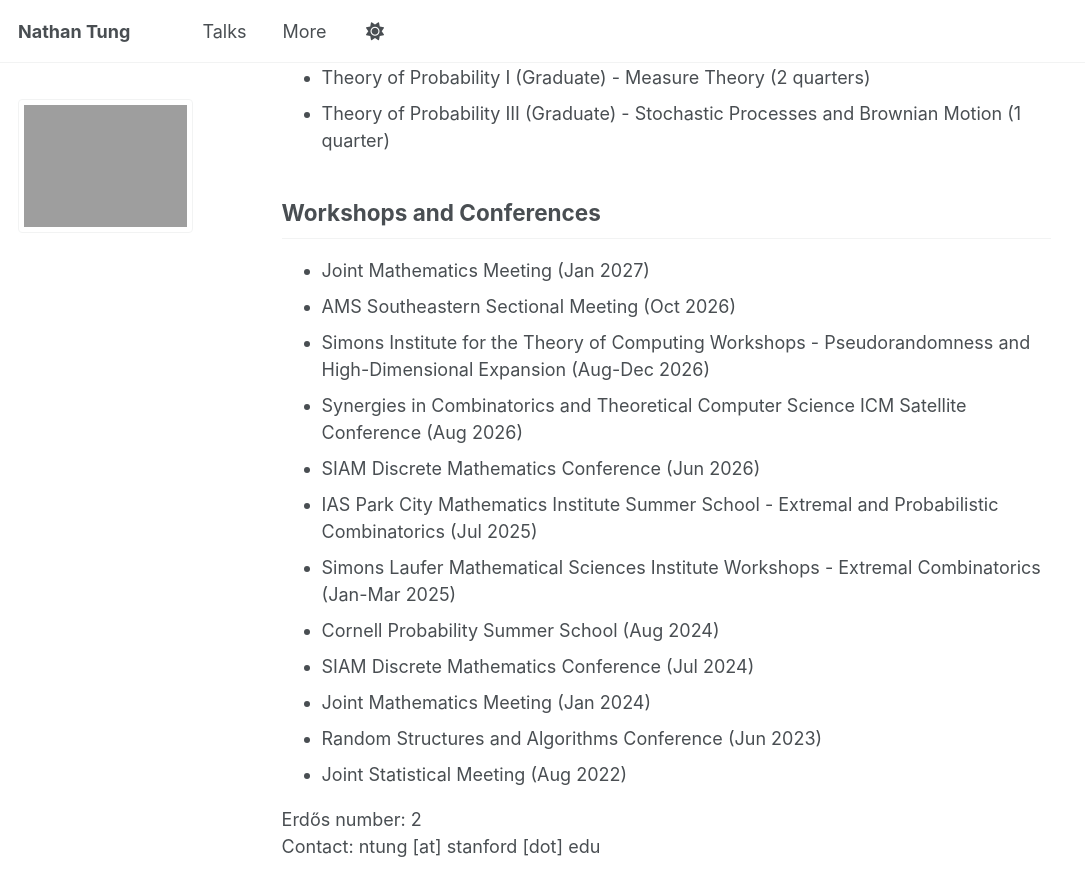
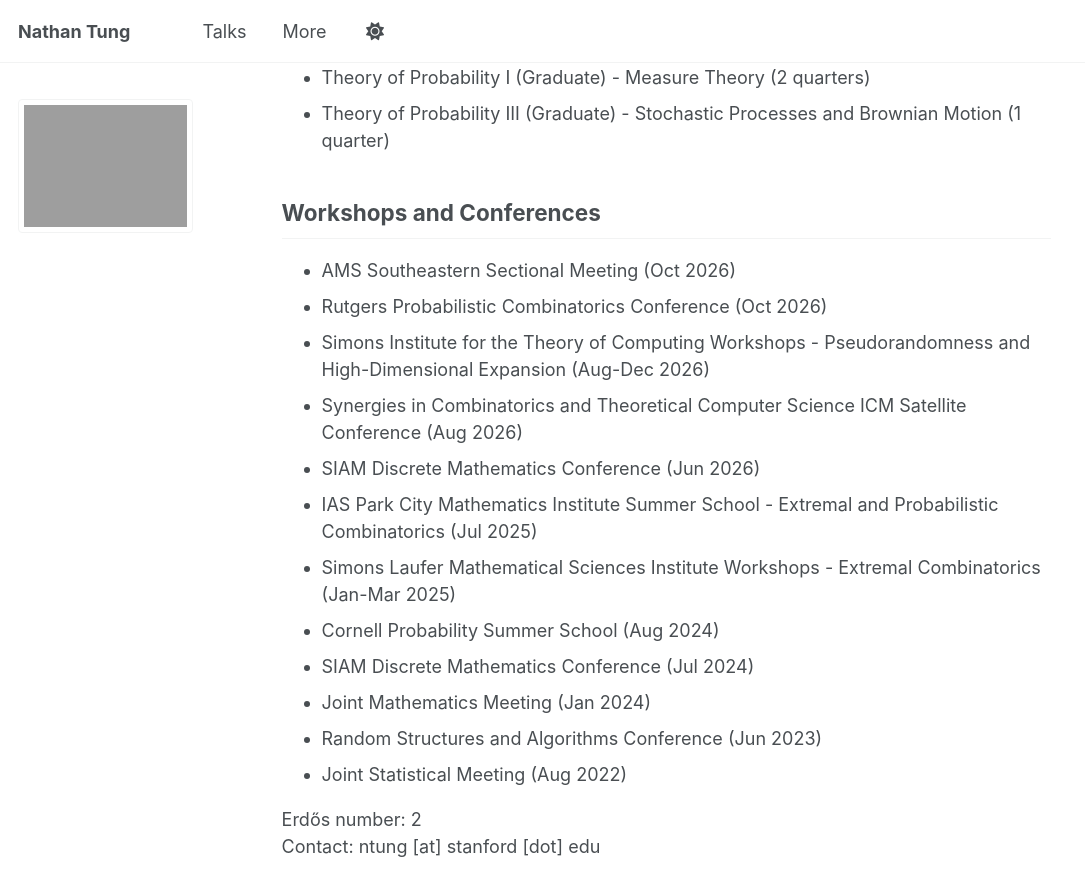
Before and after one commit to njtung/njtung.github.io, a Jekyll site: the page built from _pages/about.md, in a window 1280 px wide and 900 px high, scrolled down 985 px. Shown: the top 896 px of the window, without its empty margins (0-1085 px from the left). Built offline with Jekyll 4.4.1, drawn with Linux system fonts in a browser that asks for light colours; a script that is not in the unit is left out.

Commit message:
Update about.md

```diff
--- a/_pages/about.md
+++ b/_pages/about.md
@@ -58,8 +58,8 @@ _with Jerome Sanes, Eli Upfal, and Ani Eloyan_
 
 ## Workshops and Conferences
 
-* Joint Mathematics Meeting (Jan 2027)
 * AMS Southeastern Sectional Meeting (Oct 2026)
+* Rutgers Probabilistic Combinatorics Conference (Oct 2026)
 * Simons Institute for the Theory of Computing Workshops - Pseudorandomness and High-Dimensional Expansion (Aug-Dec 2026)
 * Synergies in Combinatorics and Theoretical Computer Science ICM Satellite Conference (Aug 2026)
 * SIAM Discrete Mathematics Conference (Jun 2026)
```
